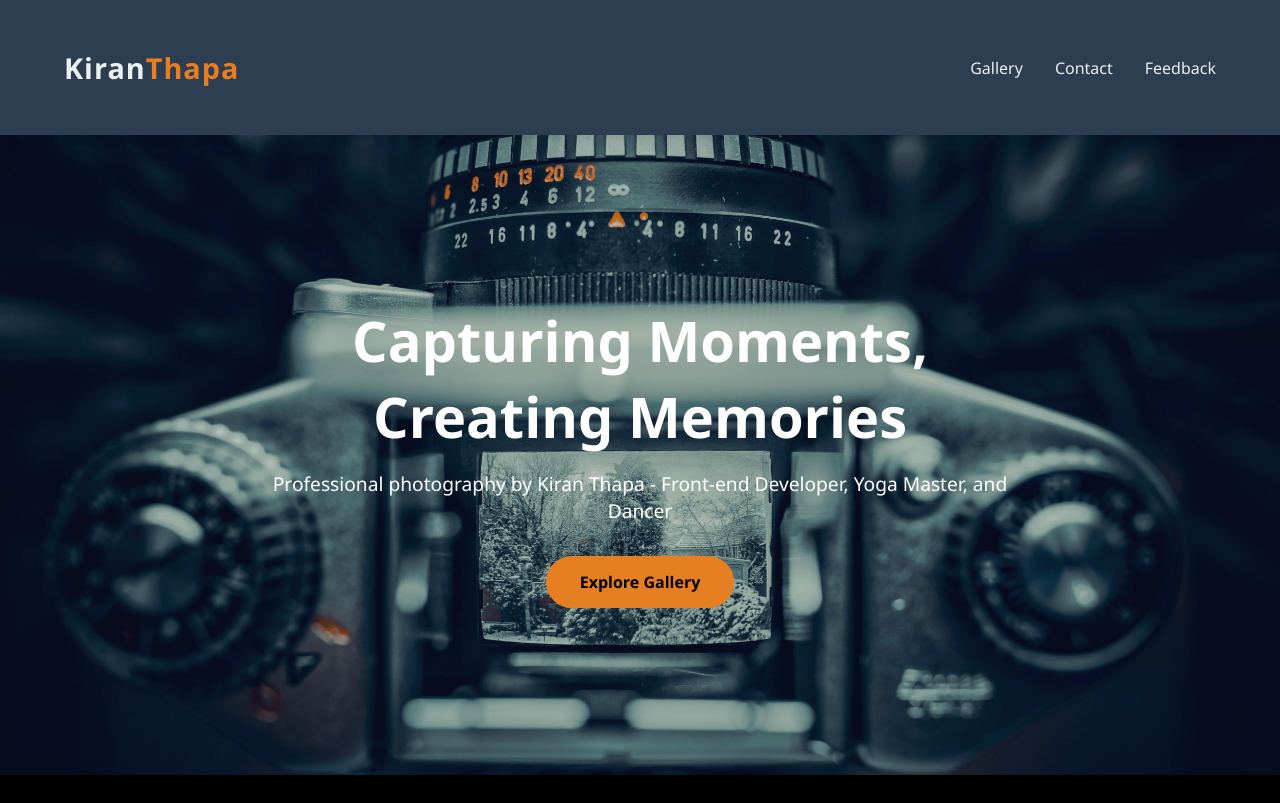
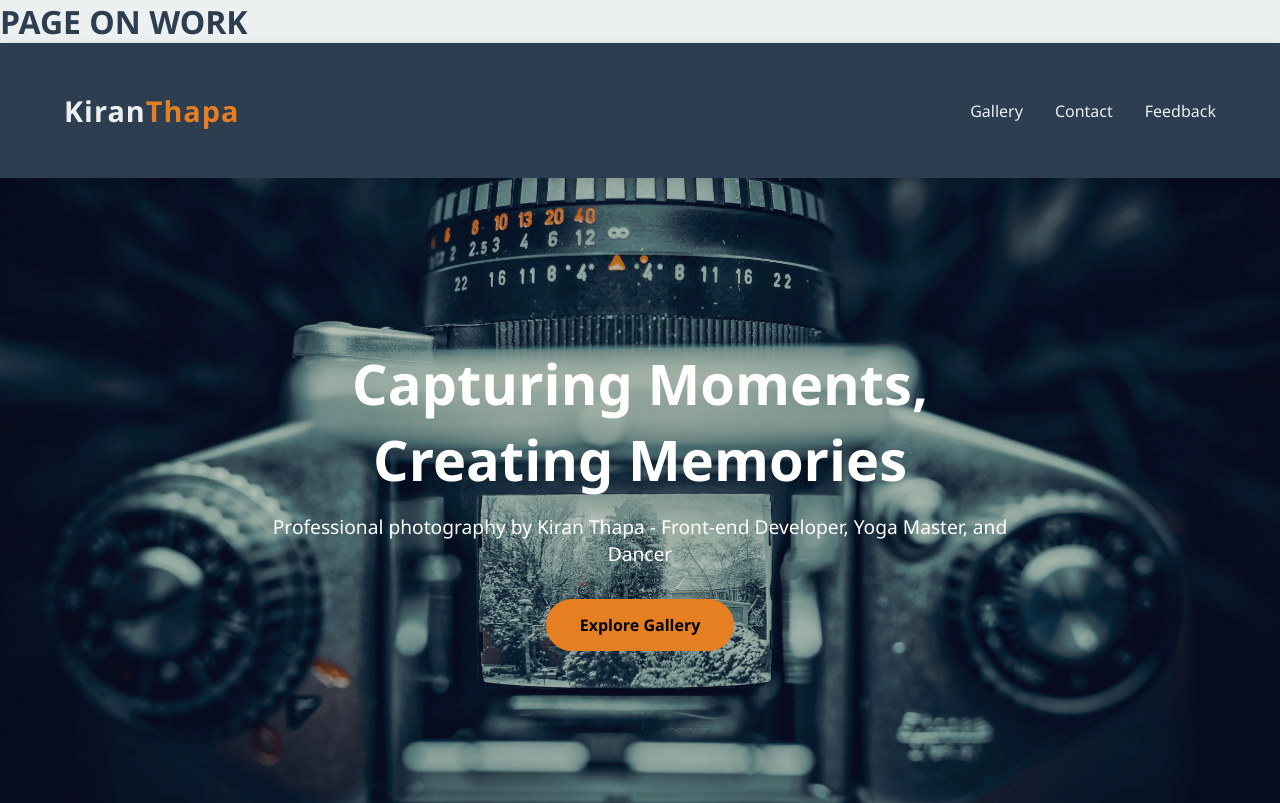
Before and after one commit to kiran-thapa06/kirandev, a plain HTML site: page photo.html in a window 1280 px wide. Shown: the top 803 px of the page. Drawn offline with Linux system fonts and the light colour scheme.

Commit message:
Update photo.html

```diff
--- a/photo.html
+++ b/photo.html
@@ -838,7 +838,7 @@
     </style>
 </head>
 <body>
-
+    <h1> PAGE ON WORK</h1>
 <link rel="stylesheet" href="https://cdnjs.cloudflare.com/ajax/libs/font-awesome/6.4.0/css/all.min.css">
 
     <header>
```
